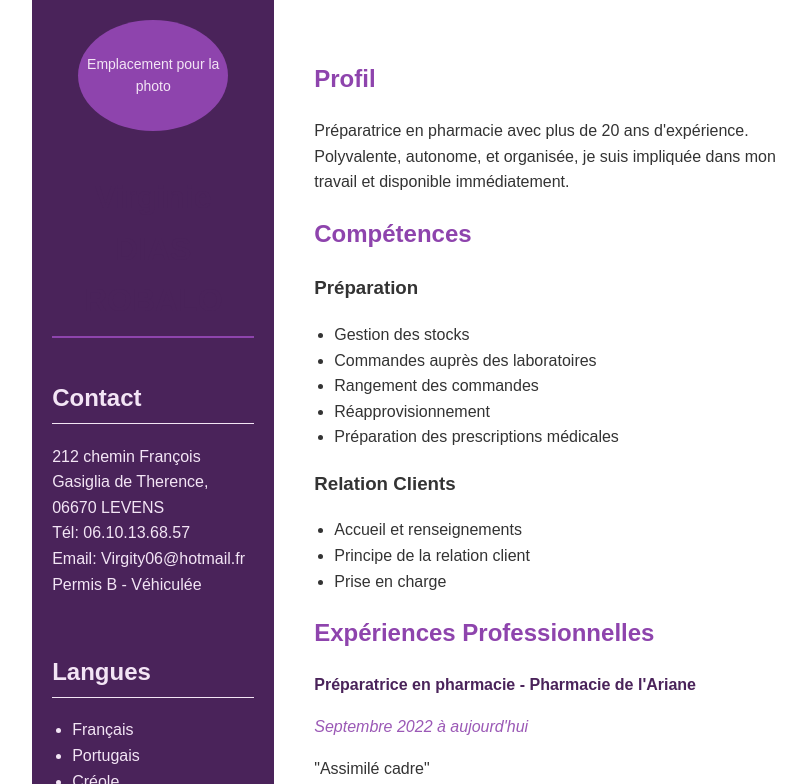
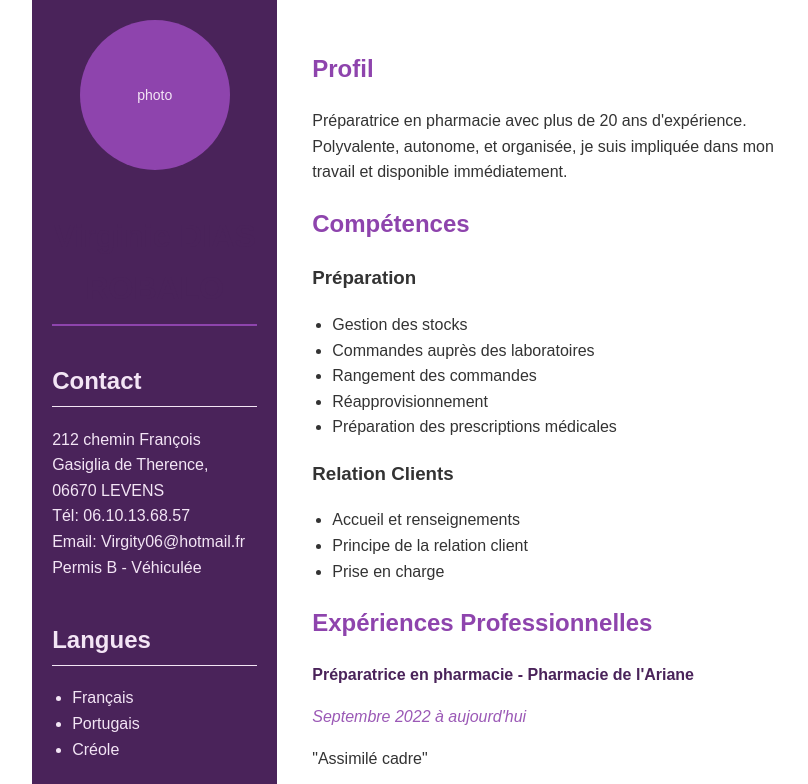
Before and after one commit to bastlan3/virginie-dias-robalo.github.io, a plain HTML site: page index.html in a window 1280 px wide. Shown: the top 784 px of the page, without its empty margins (211-1019 px from the left). Drawn offline with Linux system fonts and the light colour scheme.

Commit message:
Update index.html

```diff
--- a/index.html
+++ b/index.html
@@ -29,7 +29,7 @@
         }
         .main-content {
             width: 70%;
-            padding: 40px;
+            padding: 35px;
             height: 297mm;
         }
         .photo-placeholder {
@@ -53,7 +53,7 @@
         }
         h2 {
             color: #8e44ad;
-            margin-top: 20px;
+            margin-top: 15px;
         }
         .sidebar h2 {
             color: #f3e5f5;
@@ -61,7 +61,7 @@
             padding-bottom: 5px;
         }
         .contact-info, .languages, .skills {
-            margin-bottom: 20px;
+            margin-bottom: 10px;
         }
         .section {
             margin-bottom: 20px;
@@ -92,7 +92,7 @@
     <div class="container">
         <div class="sidebar">
             <div class="photo-placeholder">
-                Emplacement pour la photo
+                photo
             </div>
             <h1>Virginie DIAS ROBALO</h1>
             <div class="contact-info">
```
